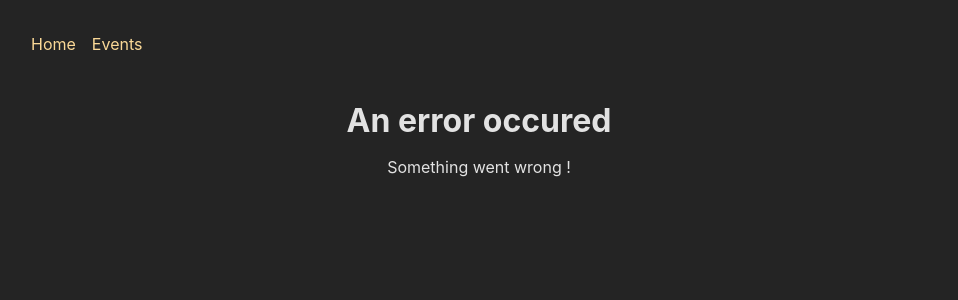
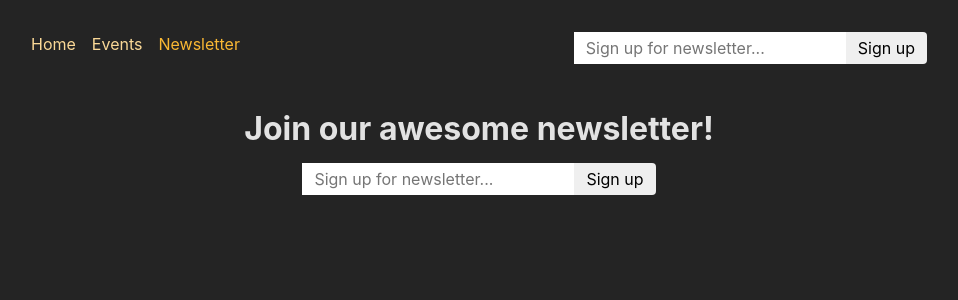
Before and after one commit to bondanjody/advanced-react-router-with-backend, a React (Create React App) app in the folder frontend/: page /newsletter in a window 1280 px wide. Shown: the top 300 px of the page, without its empty margins (161-1119 px from the left). Built offline with nearby package versions, Linux system fonts and the light colour scheme.

Commit message:
Menambahkan komponen baru untuk fitur signup newsletter

```diff
--- a/frontend/src/App.js
+++ b/frontend/src/App.js
@@ -1,40 +1,69 @@
-import {RouterProvider, createBrowserRouter} from 'react-router-dom';
-import Home from './pages/Home';
-import Events, {loader as eventsLoader} from './pages/Events';
-import EventDetail, { loader as eventDetailLoader, action as deleteAction } from './pages/EventDetail';
-import NewEvent from './pages/NewEvent';
-import EditEvent from './pages/EditEvent';
-import RootLayout from './pages/Root'
+import { RouterProvider, createBrowserRouter } from 'react-router-dom';
+
+import EditEventPage from './pages/EditEvent';
+import ErrorPage from './pages/Error';
+import EventDetailPage, {
+  loader as eventDetailLoader,
+  action as deleteEventAction,
+} from './pages/EventDetail';
+import EventsPage, { loader as eventsLoader } from './pages/Events';
 import EventsRootLayout from './pages/EventsRoot';
-import ErrorPage from './pages/Error';
+import HomePage from './pages/Home';
+import NewEventPage from './pages/NewEvent';
+import RootLayout from './pages/Root';
 import { action as manipulateEventAction } from './components/EventForm';
+import NewsletterPage, { action as newsletterAction } from './pages/Newsletter';
 
 const router = createBrowserRouter([
-  { path: '/',
+  {
+    path: '/',
     element: <RootLayout />,
     errorElement: <ErrorPage />,
     children: [
-    {index: true, element: <Home />},
-    { path: 'events',
-      element: <EventsRootLayout />,
-      children: [
-      { index: true,
-        element: <Events />,
-        loader: eventsLoader },
-      { path: ":eventID",
-        id: 'event-detail',
-        loader: eventDetailLoader,
+      { index: true, element: <HomePage /> },
+      {
+        path: 'events',
+        element: <EventsRootLayout />,
         children: [
-        { index: true, element: <EventDetail />, action: deleteAction },
-        { path: 'edit', element: <EditEvent />, action: manipulateEventAction},
-      ]},
-      {path: 'new', element: <NewEvent />, action: manipulateEventAction},
-    ]},
-  ]},
+          {
+            index: true,
+            element: <EventsPage />,
+            loader: eventsLoader,
+          },
+          {
+            path: ':eventId',
+            id: 'event-detail',
+            loader: eventDetailLoader,
+            children: [
+              {
+                index: true,
+                element: <EventDetailPage />,
+                action: deleteEventAction,
+              },
+              {
+                path: 'edit',
+                element: <EditEventPage />,
+                action: manipulateEventAction,
+              },
+            ],
+          },
+          {
+            path: 'new',
+            element: <NewEventPage />,
+            action: manipulateEventAction,
+          },
+        ],
+      },
+      {
+        path: 'newsletter',
+        element: <NewsletterPage />,
+        action: newsletterAction,
+      },
+    ],
+  },
 ]);
 
 function App() {
-
   return <RouterProvider router={router} />;
 }
 
--- a/frontend/src/components/MainNavigation.js
+++ b/frontend/src/components/MainNavigation.js
@@ -1,5 +1,7 @@
+import { NavLink } from 'react-router-dom';
+
 import classes from './MainNavigation.module.css';
-import { NavLink } from 'react-router-dom';
+import NewsletterSignup from './NewsletterSignup';
 
 function MainNavigation() {
   return (
@@ -7,13 +9,39 @@
       <nav>
         <ul className={classes.list}>
           <li>
-            <NavLink to='/' className={({isActive}) => isActive ? classes.active : undefined} end>Home</NavLink>
+            <NavLink
+              to="/"
+              className={({ isActive }) =>
+                isActive ? classes.active : undefined
+              }
+              end
+            >
+              Home
+            </NavLink>
           </li>
           <li>
-            <NavLink to='/events' className={({isActive}) => isActive ? classes.active : undefined}>Events</NavLink>
+            <NavLink
+              to="/events"
+              className={({ isActive }) =>
+                isActive ? classes.active : undefined
+              }
+            >
+              Events
+            </NavLink>
+          </li>
+          <li>
+            <NavLink
+              to="/newsletter"
+              className={({ isActive }) =>
+                isActive ? classes.active : undefined
+              }
+            >
+              Newsletter
+            </NavLink>
           </li>
         </ul>
       </nav>
+      <NewsletterSignup />
     </header>
   );
 }
--- /dev/null
+++ b/frontend/src/components/NewsletterSignup.js
@@ -0,0 +1,16 @@
+import classes from './NewsletterSignup.module.css';
+
+function NewsletterSignup() {
+  return (
+    <form method="post" className={classes.newsletter}>
+      <input
+        type="email"
+        placeholder="Sign up for newsletter..."
+        aria-label="Sign up for newsletter"
+      />
+      <button>Sign up</button>
+    </form>
+  );
+}
+
+export default NewsletterSignup;
--- /dev/null
+++ b/frontend/src/components/NewsletterSignup.module.css
@@ -0,0 +1,18 @@
+.newsletter input,
+.newsletter button {
+  font: inherit;
+  padding: 0.25rem 0.75rem;
+  border-radius: 0;
+  border: none;
+}
+
+.newsletter button {
+  border-top-right-radius: 4px;
+  border-bottom-right-radius: 4px;
+  cursor: pointer;
+}
+
+.newsletter button:hover {
+  background-color: var(--color-primary-300);
+  color: var(--color-gray-800);
+}
--- /dev/null
+++ b/frontend/src/pages/Newsletter.js
@@ -0,0 +1,21 @@
+import NewsletterSignup from '../components/NewsletterSignup';
+import PageContent from '../components/PageContent';
+
+function NewsletterPage() {
+  return (
+    <PageContent title="Join our awesome newsletter!">
+      <NewsletterSignup />
+    </PageContent>
+  );
+}
+
+export default NewsletterPage;
+
+export async function action({ request }) {
+  const data = await request.formData();
+  const email = data.get('email');
+
+  // send to backend newsletter server ...
+  console.log(email);
+  return { message: 'Signup successful!' };
+}
```
